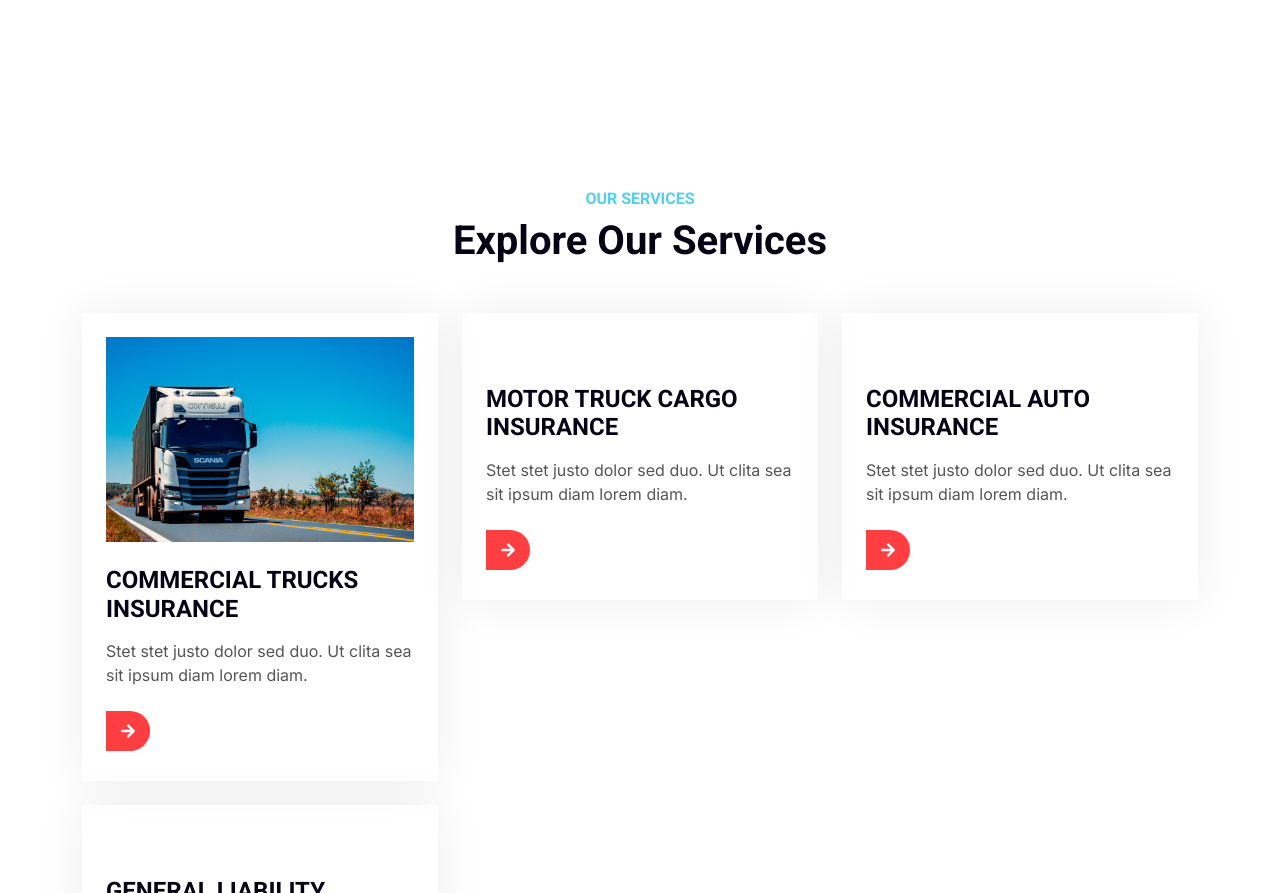
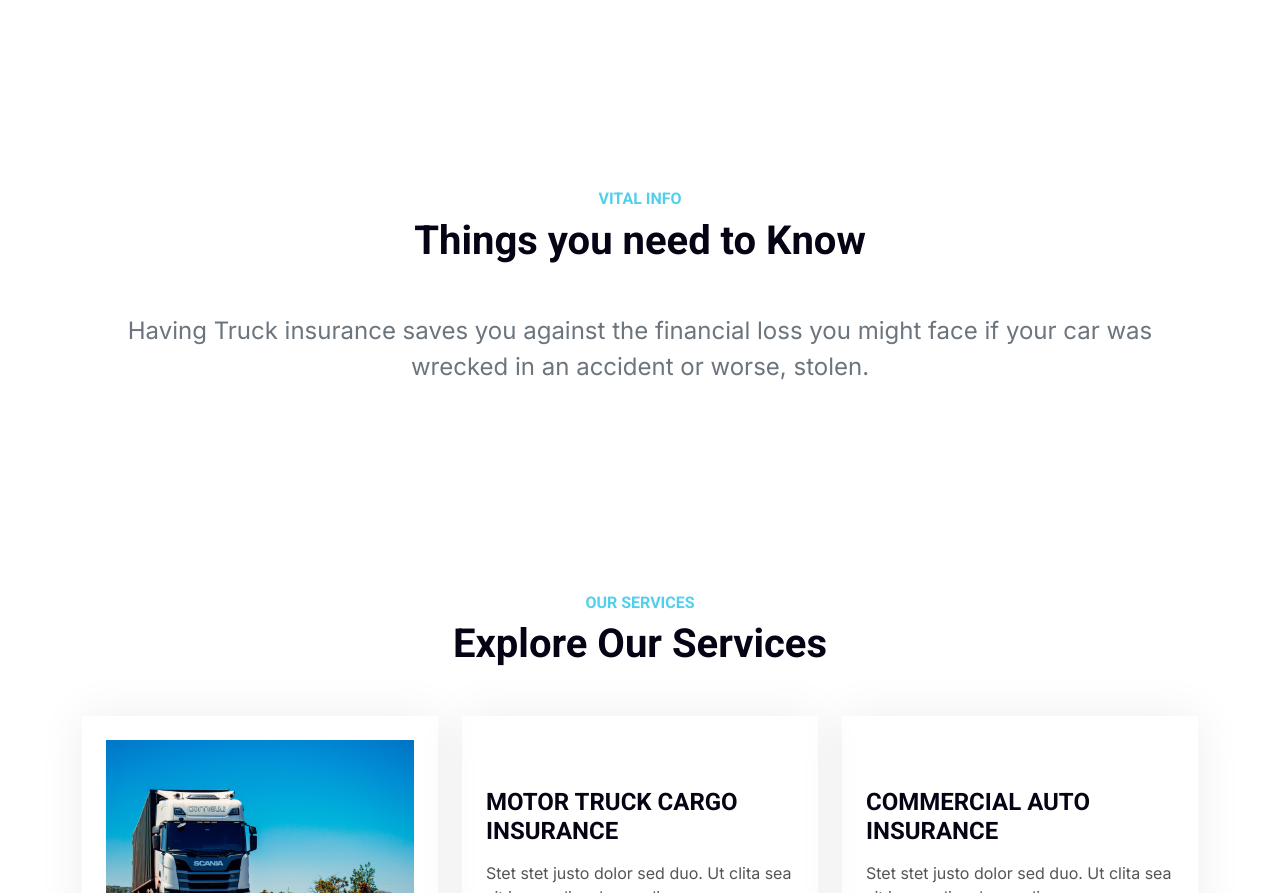
Before and after one commit to PisoftInformatic/animation-sample1, a plain HTML site: page index.html in a window 1280 px wide. Shown: the part 2123-3016 px from the top of the page. Drawn offline with nearby package versions, Linux system fonts and the light colour scheme.

Commit message:
addes things you need to know

```diff
--- a/index.html
+++ b/index.html
@@ -192,6 +192,16 @@
 
 
     <!-- Service Start -->
+    <div class="container-xxl py-5">
+        <div class="container py-5">
+            <div class="text-center wow fadeInUp" data-wow-delay="0.3s">
+                <h6 class="text-secondary text-uppercase">VITAL INFO</h6>
+                <h1 class="mb-5"> Things you need to Know</h1>
+                <p class="text-muted  fs-4">Having Truck insurance saves you against the financial loss you might face if your car was wrecked in an accident or worse, stolen.</p>
+            </div>
+        </div>
+    </div>
+
     <div class="container-xxl py-5">
         <div class="container py-5">
             <div class="text-center wow fadeInUp" data-wow-delay="0.1s">
```
